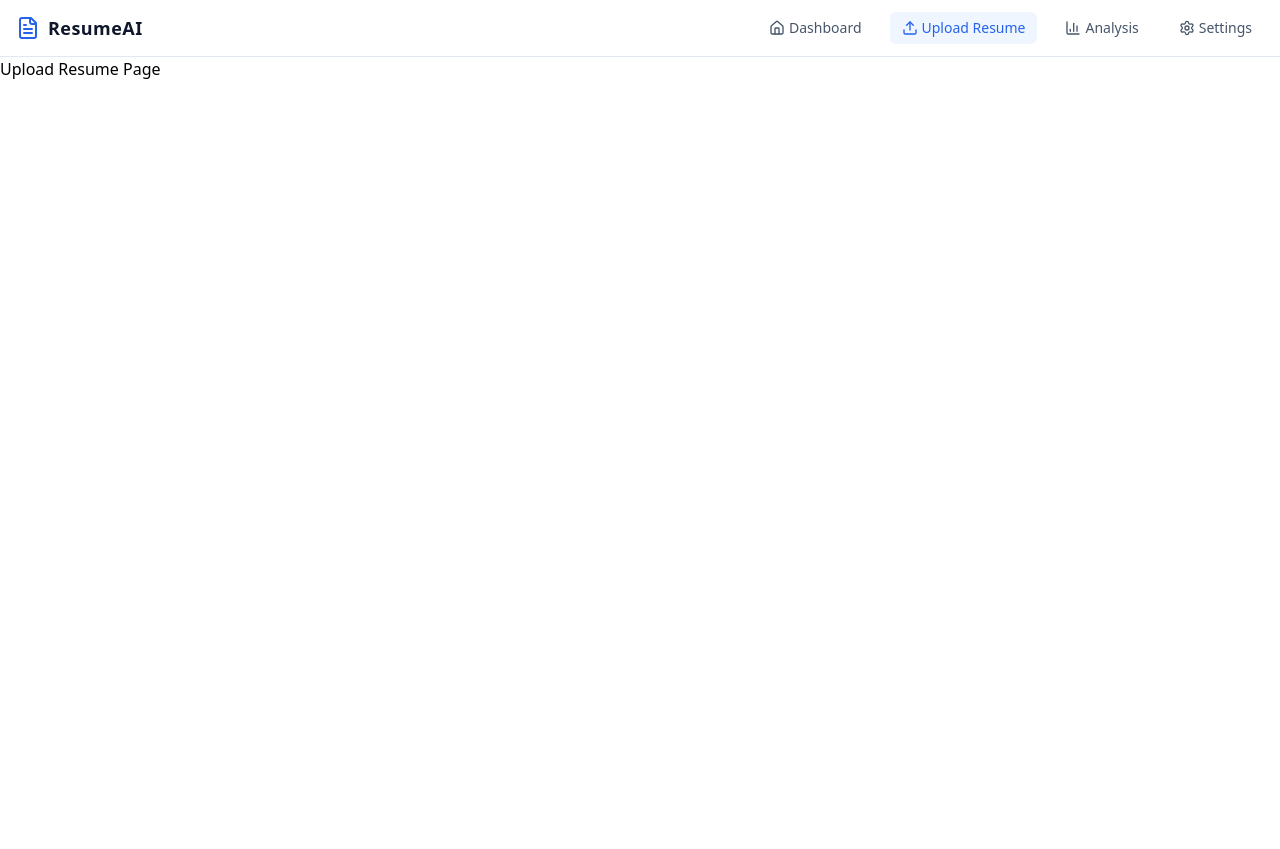
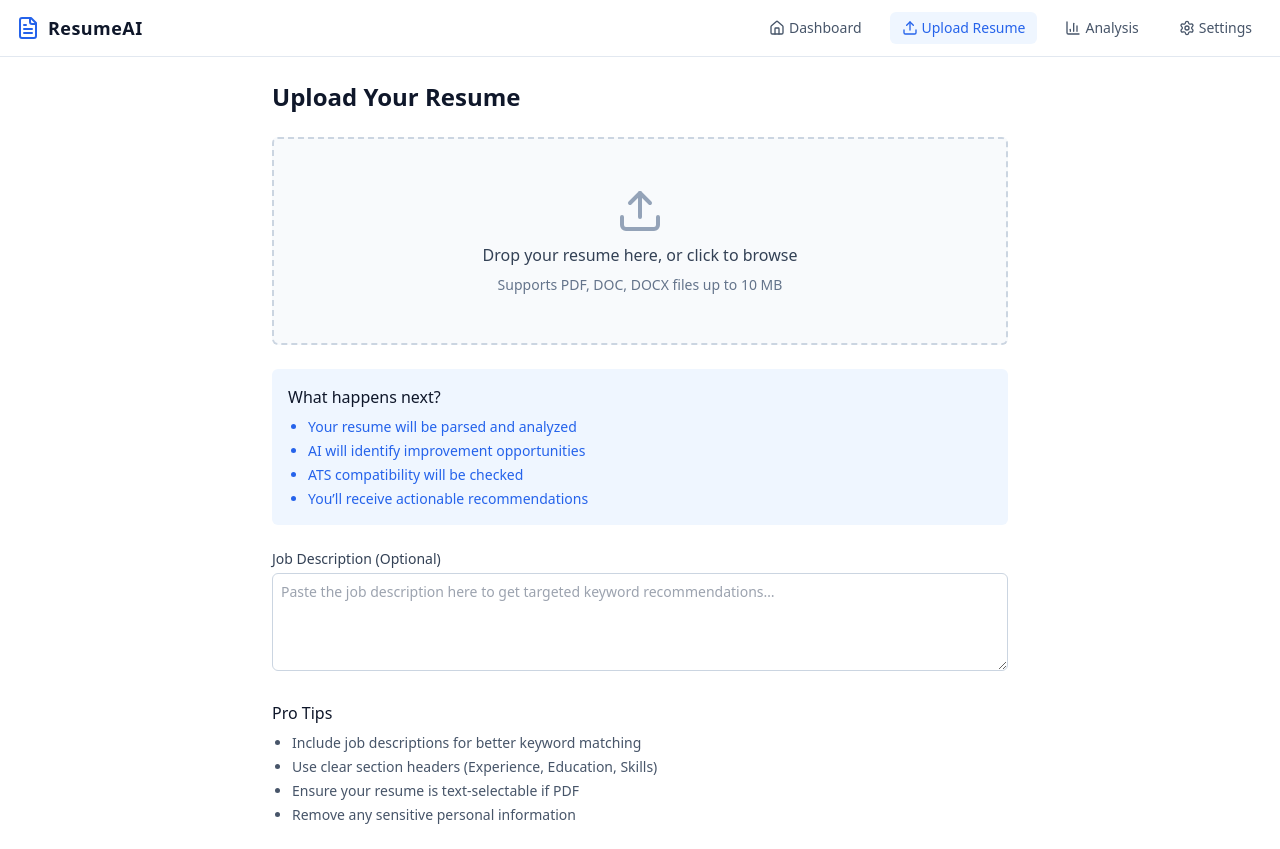
Before and after one commit to smeydan7/AI-Resume-Analyzer, a React (Vite) app in the folder frontend/: page /upload in a window 1280 px wide. Before the commit the page ends 800 px from the top, so only its background shows below. Built offline with nearby package versions, Linux system fonts and the light colour scheme.

Commit message:
implementing file dropbox and /upload page

```diff
--- a/frontend/src/main/App.tsx
+++ b/frontend/src/main/App.tsx
@@ -1,4 +1,5 @@
 import { Navigation } from "./components/common/navigation";
+import { UploadResume } from "./components/upload";
 
 import { BrowserRouter as Router, Routes, Route } from 'react-router-dom';
 
@@ -16,7 +17,7 @@ function App() {
                 <main>
                     <Routes>
                         <Route path="/" element={<Dashboard />} />
-                        <Route path="/upload" element={<Upload />} />
+                        <Route path="/upload"  element={<UploadResume />} />
                         <Route path="/analysis" element={<Analysis />} />
                         <Route path="/settings" element={<Settings />} />
                     </Routes>
--- /dev/null
+++ b/frontend/src/main/components/upload/Upload.module.css
@@ -0,0 +1,73 @@
+/* Wrapper */
+.wrapper {
+    @apply mx-auto max-w-3xl px-4 py-6;
+}
+
+/* Headline */
+.heading {
+    @apply mb-6 text-2xl font-bold text-slate-900;
+}
+
+/* Dropzone */
+.dropzone {
+    @apply mb-6 flex flex-col items-center justify-center gap-2 rounded-md border-2 border-dashed
+    border-slate-300 bg-slate-50 py-12 text-center transition-colors hover:bg-slate-100;
+    position: relative;
+}
+
+.dropzoneIcon {
+    @apply h-12 w-12 text-slate-400;
+}
+
+.dropzoneText {
+    @apply text-base font-medium text-slate-700;
+}
+
+.dropzoneSub {
+    @apply text-sm text-slate-500;
+}
+
+.dropzoneInput {
+    @apply absolute inset-0 cursor-pointer opacity-0;
+}
+
+/* Selected filename */
+.fileName {
+    @apply mb-4 text-sm text-slate-600;
+}
+
+/* Info card */
+.infoCard {
+    @apply mb-6 rounded-md bg-blue-50 p-4;
+}
+
+.infoTitle {
+    @apply mb-2 font-medium text-slate-900;
+}
+
+.infoList {
+    @apply list-disc space-y-1 pl-5 text-sm text-blue-600;
+}
+
+/* Textarea */
+.textLabel {
+    @apply mb-1 block text-sm font-medium text-slate-700;
+}
+
+.textArea {
+    @apply mb-6 w-full resize-y rounded-md border border-slate-300 bg-white p-2 text-sm
+    focus:border-blue-500 focus:outline-none focus:ring-1 focus:ring-blue-500;
+}
+
+/* Pro tips */
+.proTips {
+    @apply rounded-md bg-white;
+}
+
+.proTitle {
+    @apply mb-2 font-medium text-slate-900;
+}
+
+.proList {
+    @apply list-disc space-y-1 pl-5 text-sm text-slate-600;
+}
--- /dev/null
+++ b/frontend/src/main/components/upload/Upload.tsx
@@ -0,0 +1,50 @@
+import { useState } from 'react';
+import { Dropfolder } from './dropfolder';
+import styles from './Upload.module.css';
+
+export const UploadResume = () => {
+    const [fileName, setFileName] = useState<string | null>(null);
+
+    const handleFile = (file: File) => {
+        setFileName(file.name);
+        // TODO: POST file to /api/resumes here
+    };
+
+    return (
+        <section className={styles.wrapper}>
+            <h1 className={styles.heading}>Upload Your Resume</h1>
+
+            <Dropfolder onFileSelect={handleFile} />
+            {fileName && <p className={styles.fileName}>Selected: {fileName}</p>}
+
+            <div className={styles.infoCard}>
+                <h2 className={styles.infoTitle}>What happens next?</h2>
+                <ul className={styles.infoList}>
+                    <li>Your resume will be parsed and analyzed</li>
+                    <li>AI will identify improvement opportunities</li>
+                    <li>ATS compatibility will be checked</li>
+                    <li>You’ll receive actionable recommendations</li>
+                </ul>
+            </div>
+
+            <label className={styles.textLabel}>
+                Job Description&nbsp;<span className="text-slate-400">(Optional)</span>
+            </label>
+            <textarea
+                rows={4}
+                placeholder="Paste the job description here to get targeted keyword recommendations…"
+                className={styles.textArea}
+            />
+
+            <div className={styles.proTips}>
+                <h3 className={styles.proTitle}>Pro Tips</h3>
+                <ul className={styles.proList}>
+                    <li>Include job descriptions for better keyword matching</li>
+                    <li>Use clear section headers (Experience, Education, Skills)</li>
+                    <li>Ensure your resume is text-selectable if PDF</li>
+                    <li>Remove any sensitive personal information</li>
+                </ul>
+            </div>
+        </section>
+    );
+};
--- /dev/null
+++ b/frontend/src/main/components/upload/dropfolder.tsx
@@ -0,0 +1,43 @@
+import { Upload } from 'lucide-react';
+import styles from './Upload.module.css';
+
+interface Props {
+    onFileSelect: (file: File) => void;
+}
+
+export const Dropfolder = ({ onFileSelect }: Props) => {
+    const handleInput = (e: React.ChangeEvent<HTMLInputElement>) => {
+        const f = e.target.files?.[0];
+        if (f) onFileSelect(f);
+    };
+
+    const handleDrop = (e: React.DragEvent<HTMLDivElement>) => {
+        e.preventDefault();
+        const f = e.dataTransfer.files?.[0];
+        if (f) onFileSelect(f);
+    };
+
+    return (
+        <div
+            className={styles.dropzone}
+            onDragOver={(e) => e.preventDefault()}
+            onDrop={handleDrop}
+        >
+            <Upload className={styles.dropzoneIcon} />
+            <p className={styles.dropzoneText}>
+                Drop your resume here, or click to browse
+            </p>
+            <p className={styles.dropzoneSub}>
+                Supports PDF, DOC, DOCX files up to&nbsp;10 MB
+            </p>
+
+            {/* invisible full-area input */}
+            <input
+                type="file"
+                accept=".pdf,.doc,.docx"
+                onChange={handleInput}
+                className={styles.dropzoneInput}
+            />
+        </div>
+    );
+};
--- /dev/null
+++ b/frontend/src/main/components/upload/index.ts
@@ -0,0 +1 @@
+export { UploadResume } from './Upload';
```
